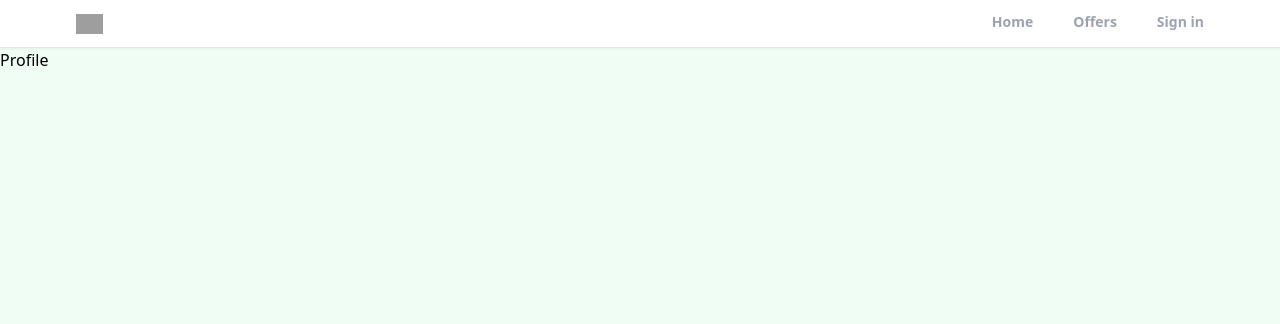
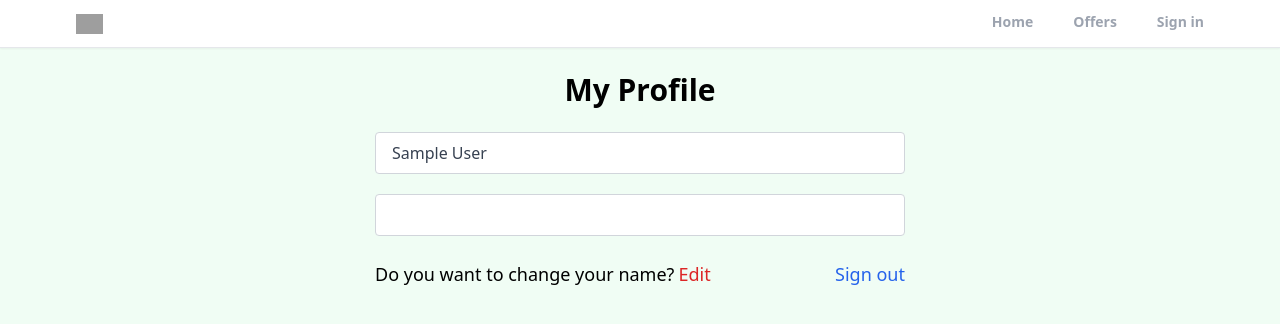
Before and after one commit to Halima360/realtor-clone, a React (Create React App) app: page /profile in a window 1280 px wide. Shown: the top 324 px of the page. Built offline with nearby package versions, Linux system fonts and the light colour scheme; no server answers; sample sign-in values are in the browser's storage; grey boxes are pictures that could not be loaded.

Commit message:
create private route and custom hook for protecting the profile page and added the logout functionality

```diff
--- a/src/App.js
+++ b/src/App.js
@@ -5,6 +5,7 @@
 import Offers from './pages/Offer';
 import ForgotPassword from './pages/Forgotpassword';
 import SignIn from './pages/Signin';
+import PrivateRoute from './components/PrivateRoute';
 import SignUp from './pages/Signup';
 import Profile from './pages/Profile';
 import Header from './components/Header';
@@ -16,12 +17,15 @@
      <Router>
       <Header/>
       <Routes>
-        <Route path='/' element={<Home/>}></Route>
-        <Route path='/Offer' element={<Offers/>}></Route>
-        <Route path='/Signin' element={<SignIn/>}></Route>
-        <Route path='/Signup' element={<SignUp/>}></Route>
-        <Route path='/Profile' element={<Profile/>}></Route>
-        <Route path='/Forgotpassword' element={<ForgotPassword/>}></Route>
+        < Route path='/' element={<Home/>}/>
+        <Route path='/profile' element={<PrivateRoute/>}>
+          <Route path='/profile' element={<Profile />}/>
+          </Route>
+        <Route path='/Offer' element={<Offers/>}/>
+        <Route path='/Signin' element={<SignIn/>}/>
+        <Route path='/Signup' element={<SignUp/>}/>
+
+        <Route path='/Forgotpassword' element={<ForgotPassword/>}/>
       </Routes>
      </Router>
 
--- /dev/null
+++ b/src/components/PrivateRoute.jsx
@@ -0,0 +1,12 @@
+
+import { Outlet, Navigate } from 'react-router-dom';
+import useAuthStatus from '../hooks/useAuthStatus';
+export default function PrivateRoute() {
+    const {loggedIn,loading} = useAuthStatus();
+if(loading){
+  return <h3> Loading ...</h3>
+}
+  return loggedIn ? <Outlet /> : <Navigate to="/Signin" />;
+
+
+}
--- a/src/firebase.js
+++ b/src/firebase.js
@@ -1,6 +1,10 @@
 // Import the functions you need from the SDKs you need
-import { initializeApp } from "firebase/app";
-import {getFirestore} from "firebase/firestore"
+// import { initializeApp } from "firebase/app";
+// import {getFirestore} from "firebase/firestore";
+import firebase from 'firebase/compat/app' ;
+import 'firebase/compat/auth';
+import 'firebase/compat/firestore';
+import 'firebase/compat/storage';
 // TODO: Add SDKs for Firebase products that you want to use
 // https://firebase.google.com/docs/web/setup#available-libraries
 
@@ -15,5 +19,9 @@
 };
 
 // Initialize Firebase
-initializeApp(firebaseConfig);
-export const db = getFirestore();
+const firebaseApp= firebase.initializeApp(firebaseConfig);
+//use these for db & auth
+const db = firebaseApp.firestore();
+const auth = firebase.auth();
+export {auth,db};
+// export const db = getFirestore();
--- /dev/null
+++ b/src/hooks/useAuthStatus.jsx
@@ -0,0 +1,22 @@
+import { useEffect, useState } from "react";
+import {getAuth, onAuthStateChanged} from "firebase/auth"
+
+export default function useAuthStatus() {
+    const [loggedIn, setLoggedIn] = useState(false);
+    const [loading, setLoading] = useState(true);
+    useEffect(() =>{
+        const auth = getAuth()
+        onAuthStateChanged(auth, (user)=>{
+            if(user){
+                setLoggedIn(true)
+            }
+            setLoading(false)
+        })
+    })
+  return {
+    loggedIn, loading
+  }
+
+
+
+}
--- a/src/pages/Profile.jsx
+++ b/src/pages/Profile.jsx
@@ -1,7 +1,38 @@
-import React from 'react'
+import React, { useState } from 'react';
+import { getAuth } from 'firebase/auth';
+import { useNavigate } from 'react-router';
 
 export default function Profile() {
+  const auth = getAuth()
+  const navigate = useNavigate()
+const [formData, setFormData] = useState({
+  name: auth.currentUser.displayName,
+  email: auth.currentUser.email
+})
+const {name, Email} = formData
+function onLogOut(){
+  auth.signOut()
+  navigate('/')
+}
   return (
-    <div>Profile</div>
+    <>
+    <section className='max-w-6xl mx-auto flex justify-center items-center flex-col' >
+      <h1 className='text-3xl text-center my-6 font-bold'>
+        My Profile
+      </h1>
+      <div className=''>
+        <form className=''>
+          <input type="text" id="name" value={name} disabled className='w-full px-4 py-2 text-gray-700
+           bg-white border border-gray-300 rounded transition ease-in-out mb-5'/>
+           <input type="email" id="email" value={Email} disabled className=' mb-6 w-full px-4 py-2 text-gray-700
+           bg-white border border-gray-300 rounded transition ease-in-out'/>
+           <div className='flex justify-between items-center whitespace-nowrap text-sm md:text-lg mb-6'>
+            <p className='flex items-center '>Do you want to change your name? <span className='text-red-600 hover:text-red-700 transition ease-in-outduration-200 ml-1 cursor-pointer'>Edit</span></p>
+            <p onClick={onLogOut} className='text-blue-600 hover:text-blue-800 transition duration-200 cursor-pointer ease-in-out'>Sign out</p>
+           </div>
+        </form>
+      </div>
+    </section>
+      </>
   )
 }
--- a/src/pages/Signup.jsx
+++ b/src/pages/Signup.jsx
@@ -32,6 +32,7 @@
 await setDoc( doc (db,"users", user.uid), formDataCopy)
 navigate("/")
 } catch (error) {
+
   toast.error("Something went wrong with the registration")
 }
     }
```
